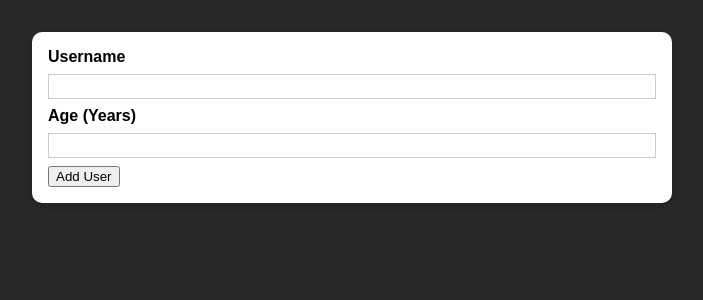
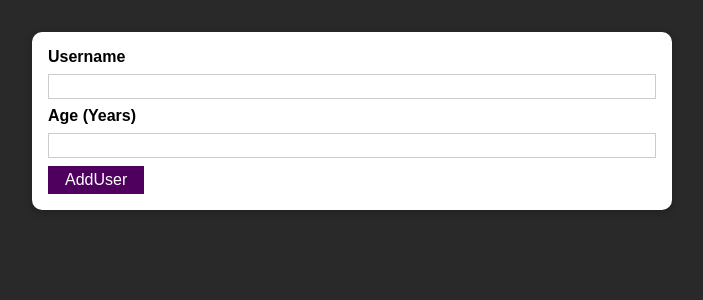
Before and after one commit to SilverFlame83/react-practice-project, a React (Create React App) app: page / in a window 1280 px wide. Shown: the top 300 px of the page, without its empty margins (288-991 px from the left). Built offline with nearby package versions, Linux system fonts and the light colour scheme.

Commit message:
Button Component implemented

```diff
--- a/src/App.js
+++ b/src/App.js
@@ -1,6 +1,6 @@
 import React from "react";
 
-import AddUser from "./components/Users/AddUse";
+import AddUser from "./components/Users/AddUser";
 
 function App() {
   return (
--- /dev/null
+++ b/src/components/UI/Button.js
@@ -0,0 +1,17 @@
+import React from "react";
+
+import styles from "./Button.module.css";
+
+const Button = (props) => {
+  return (
+    <button
+      className={styles.button}
+      type={props.type || "button"}
+      onClick={props.onClick}
+    >
+      {props.children}
+    </button>
+  );
+};
+
+export default Button;
--- /dev/null
+++ b/src/components/UI/Button.module.css
@@ -0,0 +1,18 @@
+.button {
+  font: inherit;
+  border: 1px solid #4f005f;
+  background: #4f005f;
+  color: white;
+  padding: 0.25rem 1rem;
+  cursor: pointer;
+}
+
+.button:hover,
+.button:active {
+  background: #741188;
+  border-color: #741188;
+}
+
+.button:focus {
+  outline: none;
+}
--- a/src/components/Users/AddUse.js
+++ b/src/components/Users/AddUser.js
@@ -1,4 +1,5 @@
 import React from "react";
+import Button from "../UI/Button";
 
 import Card from "../UI/Card";
 import styles from "./AddUser.module.css";
@@ -14,7 +15,7 @@
         <input id="username" type="text"></input>
         <label htmlFor="age">Age (Years)</label>
         <input id="age" type="number"></input>
-        <button type="submit">Add User</button>
+        <Button type="submit">AddUser</Button>
       </form>
     </Card>
   );
```
